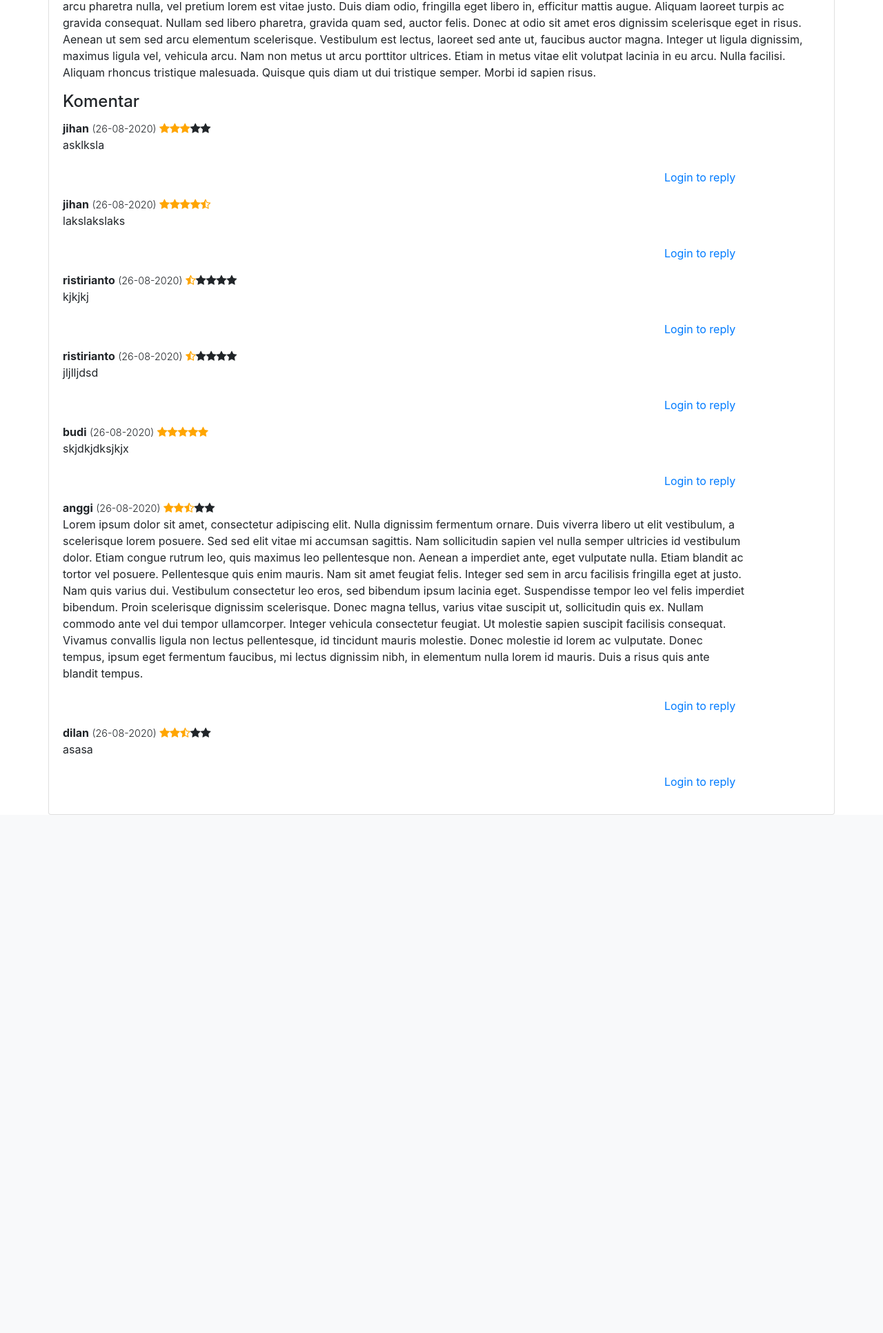
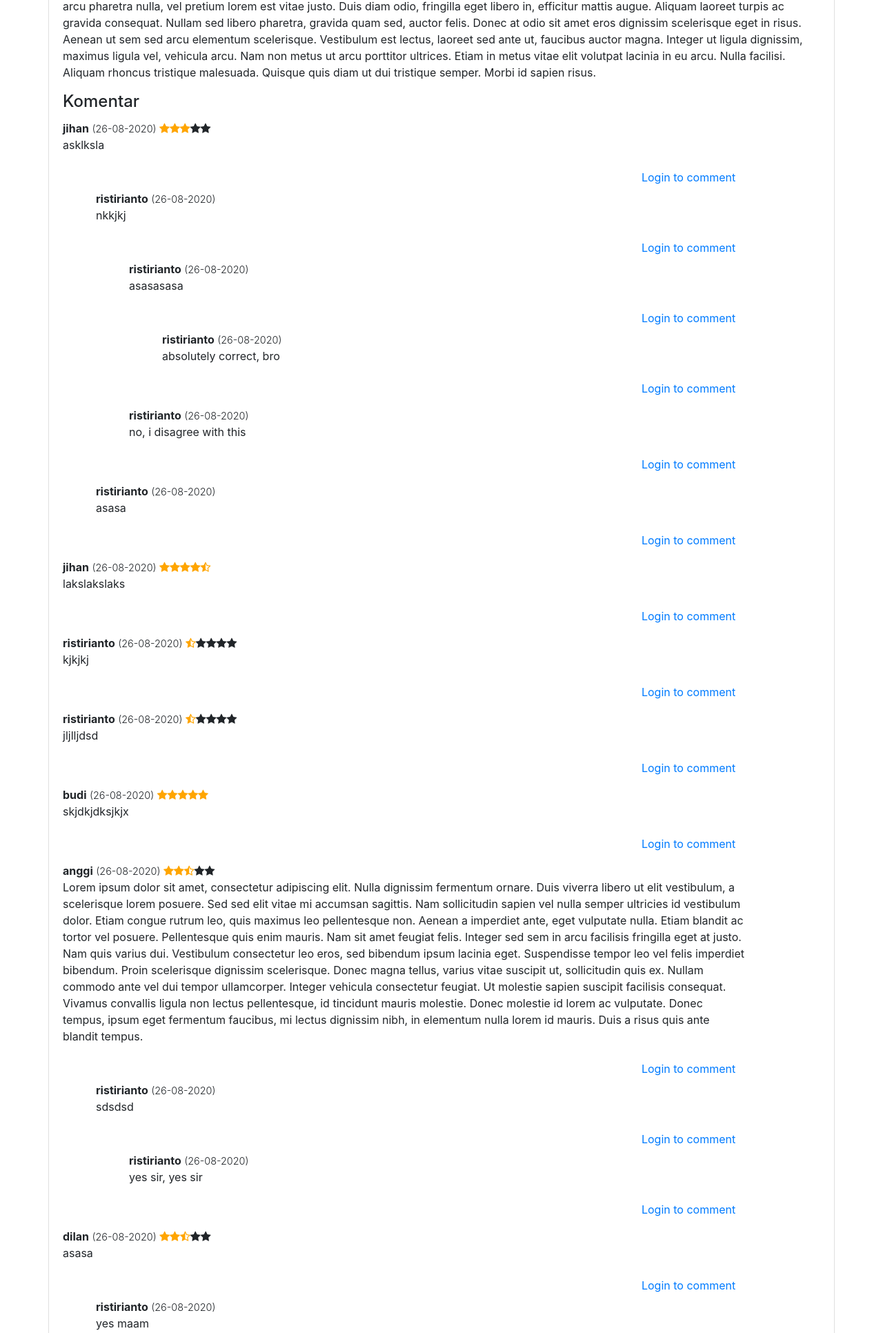
Before and after one commit to ristiriantoadi/django-bagi-cerita, a Django app: page /stories/2 in a window 1280 px wide. Shown: the part 751-2683 px from the top of the page at 69% size. Before the commit the page ends 1932 px from the top, so only its background shows below. Run offline with Django 3.2, Linux system fonts and the light colour scheme; data comes from the database, SQL or seed files in the repository; both versions use the stored data as it was after the commit; some libraries are stand-ins or nearby versions.

Commit message:
comment and reply system done

```diff
--- a/story/templatetags/story_tags.py
+++ b/story/templatetags/story_tags.py
@@ -37,3 +37,75 @@ def render_story_box(story):
                         </div>
     """
     return mark_safe(story_box_html)
+
+@register.inclusion_tag('story/comment.html')
+def comment_tag(comment,request):
+    return {'comment' : comment,'request':request}
+
+@register.inclusion_tag('story/reply.html')
+def reply_tag(comment,request):
+    return {'comment' : comment,'request':request}
+
+@register.filter(name="render_comment")
+def render_comment(comment,args):
+    comment_html= f"""  <div class="comment mb-2">
+                            <h6 class="user font-weight-bold">{comment.user.username}</h6>
+                            <span class="date font-weight-light">(26-08-2020)</span>
+                            <span class="rating">
+                                { render_rating(comment.rating) }
+                            </span>
+                            <p class="content">{comment.content}</p>
+                            <div class="login-to-comment">
+                  """
+    if(request.user.is_authenticated):
+        comment_html+=f"""<!-- this below is the reply button and the reply box-->
+                            <button onclick="showReplyBox(this)" type="button" data-target="reply-box-{args}" class="btn btn-link">Reply</button>
+                            <form method="POST" class="reply-box" id="reply-box-{args}">
+                                <div class="form-group no-gutters">
+                                    <textarea class="form-control" name="content" id="exampleFormControlTextarea1" rows="3"></textarea>
+                                </div>
+                                <input type="hidden" value="{comment.id}" name="replied_comment_id" >
+                                <div class="container-button-submit">
+                                    <button type="submit" class="btn btn-primary">Submit</button>
+                                </div>
+                            </form>
+                        """
+    else:
+        comment_html+=f"""<button type="button" data-bs-toggle="modal" data-bs-target="#loginModal" class="btn btn-link">Login to reply</button>"""
+
+    # <div class="login-to-comment">
+    # if(request.user.is_authenticated):
+    #     comment_html+=f"""<!-- this below is the reply button and the reply box-->
+    #                         <button onclick="showReplyBox(this)" type="button" data-target="reply-box-{{forloop.counter}}" class="btn btn-link">Reply</button>
+    #                             <form method="POST" class="reply-box" id="reply-box-{{forloop.counter}}">
+    #                                 <div class="form-group no-gutters">
+    #                                     <textarea class="form-control" name="content" id="exampleFormControlTextarea1" rows="3"></textarea>
+    #                                 </div>
+    #                                 <input type="hidden" value="{{comment.id}}" name="replied_comment_id" >
+    #                                 <div class="container-button-submit">
+    #                                     <button type="submit" class="btn btn-primary">Submit</button>
+    #                                 </div>
+    #                             </form>
+    #                     """
+
+
+    #                                 {"{% if request.user.is_authenticated %}"}
+    #                                     <!-- this below is the reply button and the reply box-->
+    #                                     <button onclick="showReplyBox(this)" type="button" data-target="reply-box-{{forloop.counter}}" class="btn btn-link">Reply</button>
+    #                                     <form method="POST" class="reply-box" id="reply-box-{{forloop.counter}}">
+    #                                         {"{% csrf_token %}"}
+    #                                         <div class="form-group no-gutters">
+    #                                             <textarea class="form-control" name="content" id="exampleFormControlTextarea1" rows="3"></textarea>
+    #                                         </div>
+    #                                         <input type="hidden" value="{{comment.id}}" name="replied_comment_id" >
+    #                                         <div class="container-button-submit">
+    #                                             <button type="submit" class="btn btn-primary">Submit</button>
+    #                                         </div>
+    #                                     </form>
+    #                                 {"{%else %}"}
+    #                                     <button type="button" data-bs-toggle="modal" data-bs-target="#loginModal" class="btn btn-link">Login to reply</button>
+    #                                 {"{% endif %}"}
+    #                             </div>
+    #                     </div>
+                    # """
+    return mark_safe(comment_html)
--- a/story/views.py
+++ b/story/views.py
@@ -65,7 +65,7 @@ def story_view(request,story_id):
         "have_commented":"False"
     }
     for comment in context['comments']:
-        print("comment id: "+str(comment.id))
+        print("comment: "+str(comment))
         if(comment.user.id == request.user.id):
             context['have_commented']="True"
 
@@ -132,8 +132,24 @@ def get_story(story_id):
     return story
 
 def get_comments(story_id):
-    comments = Story.objects.get(id=story_id).comment_set.filter(replied_comment_id=0)
+    story_comments = Story.objects.get(id=story_id).comment_set.filter(replied_comment_id=0)
+    return iterate_through_comments_and_get_replies(story_comments)
+
+def get_replies(comment_id):
+    comment_replies = Comment.objects.filter(replied_comment_id=comment_id)
+    return iterate_through_comments_and_get_replies(comment_replies)
+
+def iterate_through_comments_and_get_replies(comments):
+    # comments_to_return=[]
+    for comment in comments:
+        # comment_item={
+        #     "comment":comment,
+        #     "replies": get_replies(comment.id)
+        # }
+        comment.replies = get_replies(comment.id)
+        # comments_to_return.append(comment_item)
     return comments
+
 
 def calculate_stories_rating(stories):
     for story in stories:
--- /dev/null
+++ b/templates/story/comment.html
@@ -0,0 +1,32 @@
+{% load story_tags %}
+<div class="comment mb-2">
+    <h6 class="user font-weight-bold">{{comment.user.username}}</h6>
+    <span class="date font-weight-light">(26-08-2020)</span>
+    <span class="rating">
+        {{ comment.rating | render_rating }}
+    </span>
+    <p class="content">{{comment.content}}</p>
+    <div class="login-to-comment">
+        {% if request.user.is_authenticated %}
+            <!-- this below is the reply button and the reply box -- i will use django if here -->
+            <button onclick="showReplyBox(this)" type="button" data-target="reply-box-{{comment.id}}" class="btn btn-link">Reply</button>
+            <form method="POST" class="reply-box" id="reply-box-{{comment.id}}">
+                {% csrf_token %}
+                <div class="form-group no-gutters">
+                    <textarea class="form-control" name="content" id="exampleFormControlTextarea1" rows="3"></textarea>
+                </div>
+                <div class="container-button-submit">
+                    <button type="submit" class="btn btn-primary">Submit</button>
+                </div>
+                <input type="hidden" name="replied_comment_id" value="{{comment.id}}">
+            </form>
+        {%else %}
+            <!-- this below is the login to comment button -->
+            <button type="button" data-bs-toggle="modal" data-bs-target="#loginModal" class="btn btn-link">Login to comment</button>
+        {% endif %}
+    </div>
+    <!-- the replies live here-->
+    {% for reply in comment.replies %}
+        {% reply_tag reply request %}
+    {% endfor %}
+</div>
--- /dev/null
+++ b/templates/story/reply.html
@@ -0,0 +1,29 @@
+{% load story_tags %}
+<div class="ml-5 comment mb-2">
+    <h6 class="user font-weight-bold">{{comment.user.username}}</h6>
+    <span class="date font-weight-light">(26-08-2020)</span>
+    <p class="content">{{comment.content}}</p>
+    <div class="login-to-comment">
+        {% if request.user.is_authenticated %}
+        <!-- this below is the reply button and the reply box -- i will use django if here -->
+        <button onclick="showReplyBox(this)" type="button" data-target="reply-box-{{comment.id}}" class="btn btn-link">Reply</button>
+        <form method="POST" class="reply-box" id="reply-box-{{comment.id}}">
+            {% csrf_token %}
+            <div class="form-group no-gutters">
+                <textarea class="form-control" name="content" id="exampleFormControlTextarea1" rows="3"></textarea>
+            </div>
+            <div class="container-button-submit">
+                <button type="submit" class="btn btn-primary">Submit</button>
+            </div>
+            <input type="hidden" name="replied_comment_id" value="{{comment.id}}">
+        </form>
+        {%else %}
+            <!-- this below is the login to comment button -->
+            <button type="button" data-bs-toggle="modal" data-bs-target="#loginModal" class="btn btn-link">Login to comment</button>
+        {% endif %}
+    </div>
+        <!-- the replies live here-->
+        {% for reply in comment.replies %}
+            {% reply_tag reply request %}
+        {% endfor %}
+</div>
--- a/templates/story/story.html
+++ b/templates/story/story.html
@@ -65,32 +65,7 @@
                             {% endif %}
                         {% endif %}
                         {% for comment in comments %}
-                            <div class="comment mb-2">
-                                <h6 class="user font-weight-bold">{{comment.user.username}}</h6>
-                                <span class="date font-weight-light">(26-08-2020)</span>
-                                <span class="rating">
-                                    {{ comment.rating | render_rating }}
-                                </span>
-                                <p class="content">{{comment.content}}</p>
-                                <div class="login-to-comment">
-                                    {% if request.user.is_authenticated %}
-                                        <!-- this below is the reply button and the reply box-->
-                                        <button onclick="showReplyBox(this)" type="button" data-target="reply-box-{{forloop.counter}}" class="btn btn-link">Reply</button>
-                                        <form method="POST" class="reply-box" id="reply-box-{{forloop.counter}}">
-                                            {% csrf_token %}
-                                            <div class="form-group no-gutters">
-                                                <textarea class="form-control" name="content" id="exampleFormControlTextarea1" rows="3"></textarea>
-                                            </div>
-                                            <input type="hidden" value="{{comment.id}}" name="replied_comment_id" >
-                                            <div class="container-button-submit">
-                                                <button type="submit" class="btn btn-primary">Submit</button>
-                                            </div>
-                                        </form>
-                                    {%else %}
-                                        <button type="button" data-bs-toggle="modal" data-bs-target="#loginModal" class="btn btn-link">Login to reply</button>
-                                    {% endif %}
-                                </div>
-                            </div>
+                            {% comment_tag comment request%}
                         {% endfor %}
                     </div>
                 </div>
```
Also changed, not shown: db.sqlite3.
